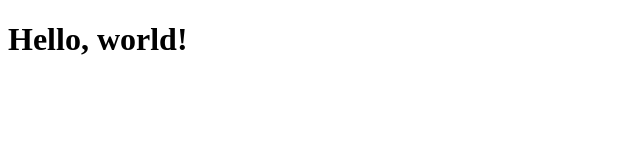
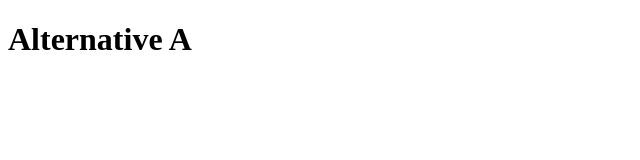
Before and after one commit to kottybarn3567/new-repository, a plain HTML site: page index.html in a window 1280 px wide. Shown: the whole page, without its empty margins (0-640 px from the left). Drawn offline with Linux system fonts and the light colour scheme.

Commit message:
new version

```diff
--- a/index.html
+++ b/index.html
@@ -6,6 +6,6 @@
     <title>Git Lesson</title>
 </head>
 <body>
-    <h1>Hello, world!</h1>
+    <h1>Alternative A</h1>
 </body>
 </html>
```
